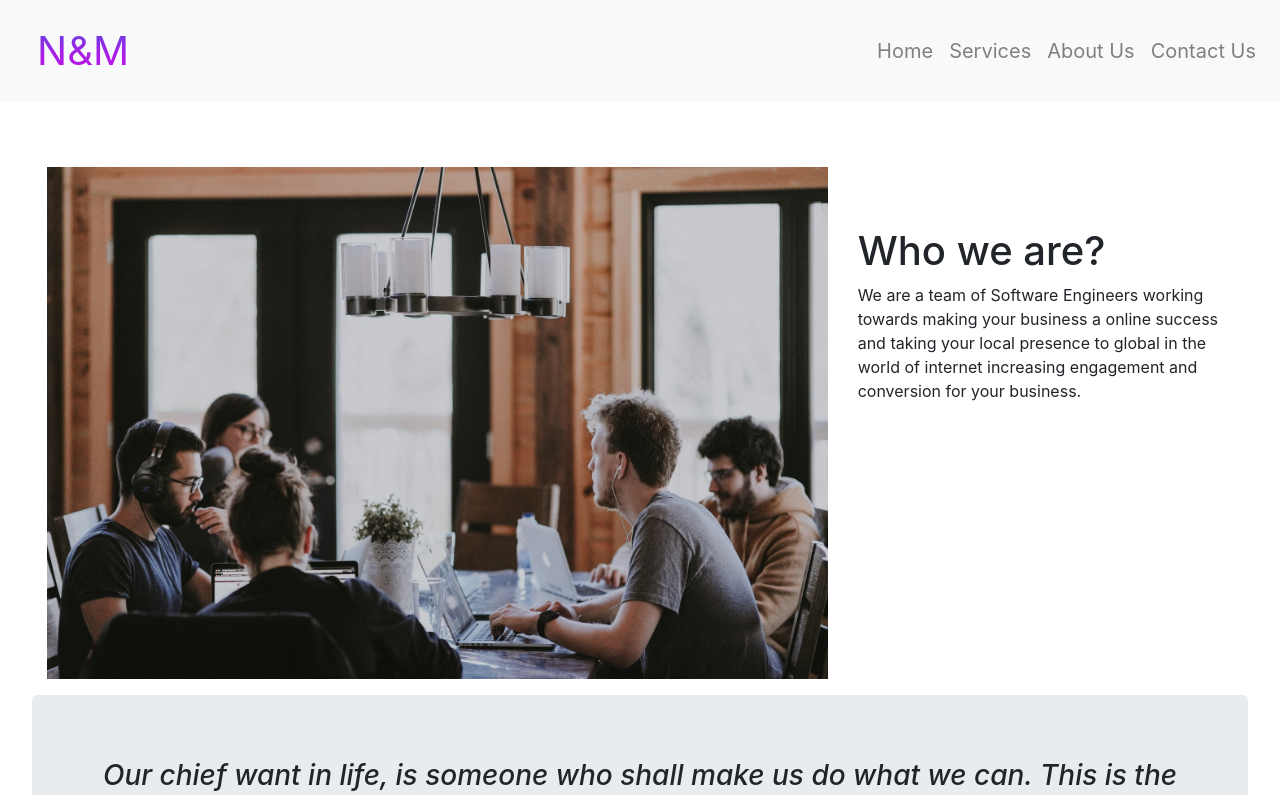
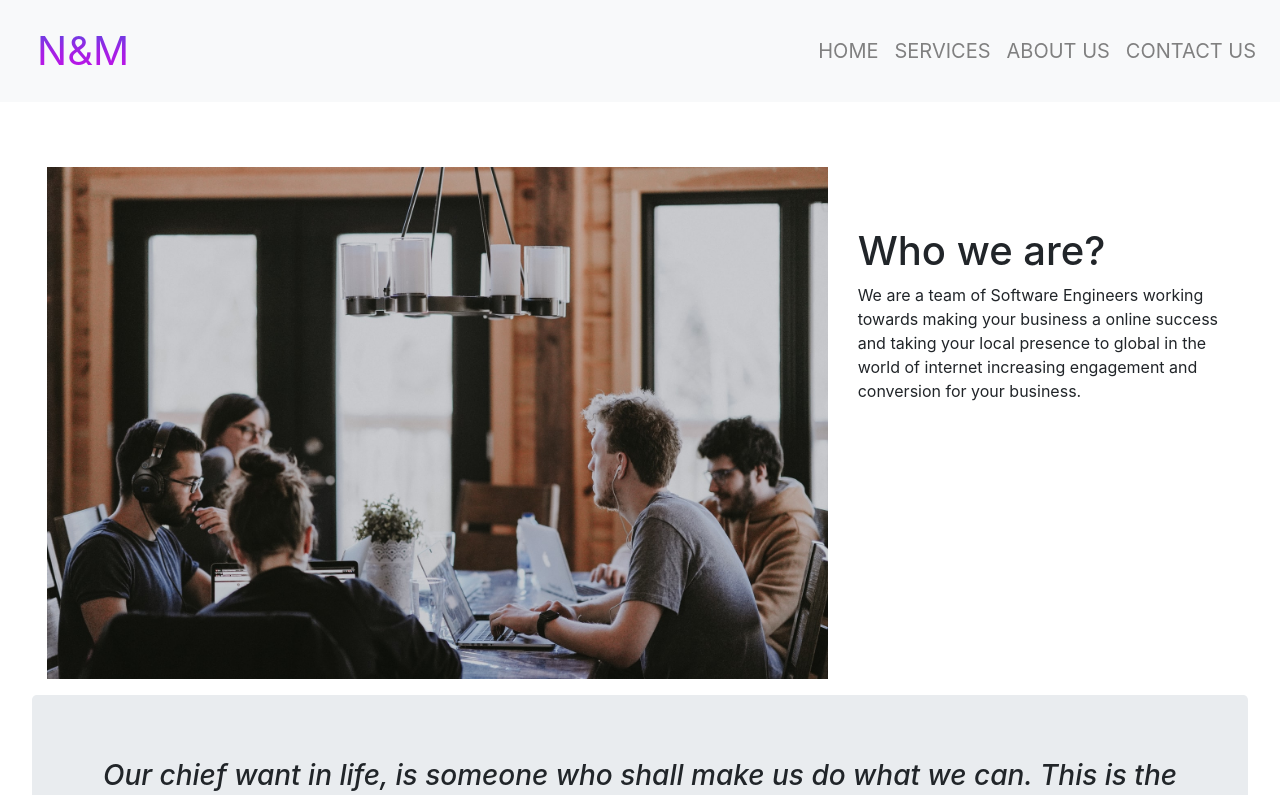
Before and after one commit to nandmsolution/nandm, a React (Create React App) app: page / in a window 1280 px wide. Shown: the top 795 px of the page. Built offline with nearby package versions, Linux system fonts and the light colour scheme.

Commit message:
Set Captial Navbar

```diff
--- a/src/components/header/Header.js
+++ b/src/components/header/Header.js
@@ -27,7 +27,7 @@ const Header = () => {
               >
                 <Link to="/" style={{ color: "gray" }}>
                   {" "}
-                  Home{" "}
+                  HOME{" "}
                 </Link>
               </Nav.Link>
               <Nav.Link
@@ -37,7 +37,7 @@ const Header = () => {
               >
                 <Link to="/services" style={{ color: "gray" }}>
                   {" "}
-                  Services{" "}
+                  SERVICES{" "}
                 </Link>
               </Nav.Link>
               <Nav.Link
@@ -46,7 +46,7 @@ const Header = () => {
               >
                 <Link to="/about-us" style={{ color: "gray" }}>
                   {" "}
-                  About Us{" "}
+                  ABOUT US{" "}
                 </Link>
               </Nav.Link>
               <Nav.Link
@@ -55,7 +55,7 @@ const Header = () => {
               >
                 <Link to="/contact-us" style={{ color: "gray" }}>
                   {" "}
-                  Contact Us{" "}
+                  CONTACT US{" "}
                 </Link>
               </Nav.Link>
             </Nav>
```
